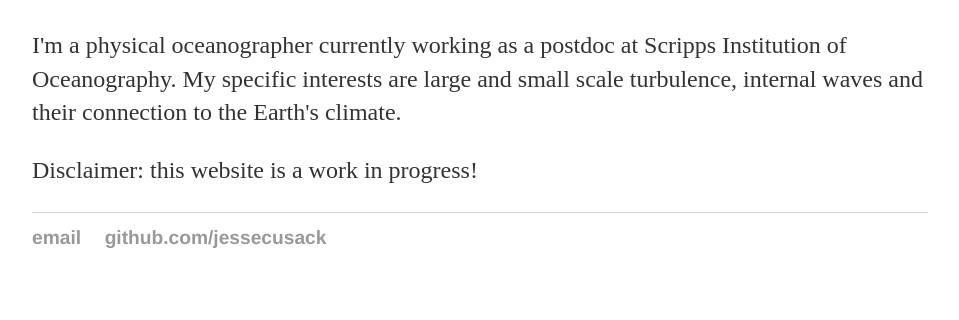
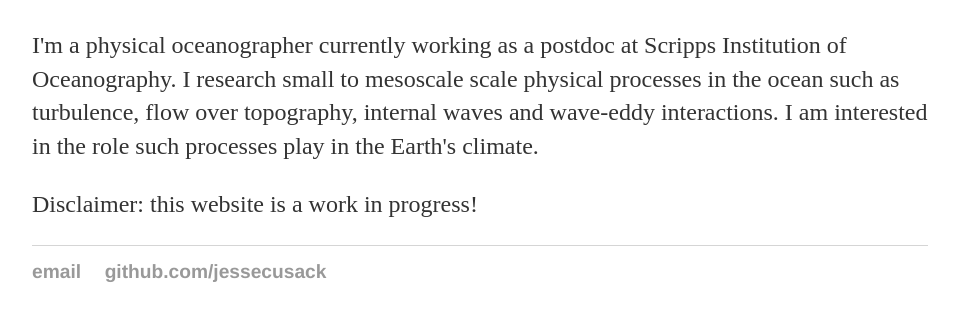
Before and after one commit to jessecusack/oldsite, a plain HTML site: page index.html in a window 1280 px wide. Shown: the part 604-924 px from the top of the page, without its empty margins (160-1119 px from the left). Drawn offline with Linux system fonts and the light colour scheme.

Commit message:
update text

```diff
--- a/index.html
+++ b/index.html
@@ -28,7 +28,7 @@
                 <img src="/images/me_crop.jpg" alt="Me" style="width:300px;height:300px;">
                 <h3><a id="about-me" class="anchor" href="#about-me" aria-hidden="true"><span class="octicon octicon-link"></span></a>About me</h3>
                 <p>
-                    I'm a physical oceanographer currently working as a postdoc at Scripps Institution of Oceanography. My specific interests are large and small scale turbulence, internal waves and their connection to the Earth's climate.
+                    I'm a physical oceanographer currently working as a postdoc at Scripps Institution of Oceanography. I research small to mesoscale scale physical processes in the ocean such as turbulence, flow over topography, internal waves and wave-eddy interactions. I am interested in the role such processes play in the Earth's climate.
                 </p>
                 <p>
                     Disclaimer: this website is a work in progress!
```
